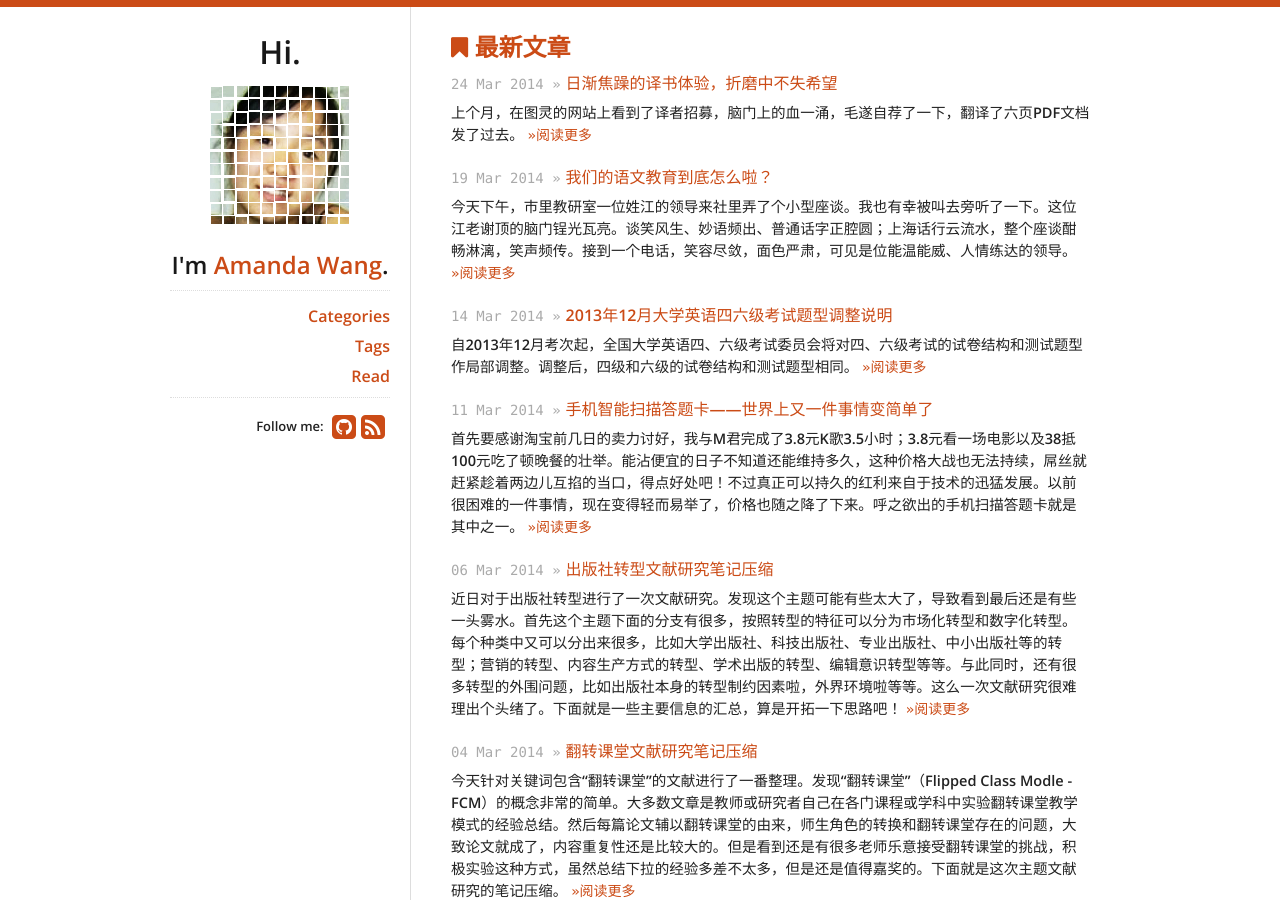
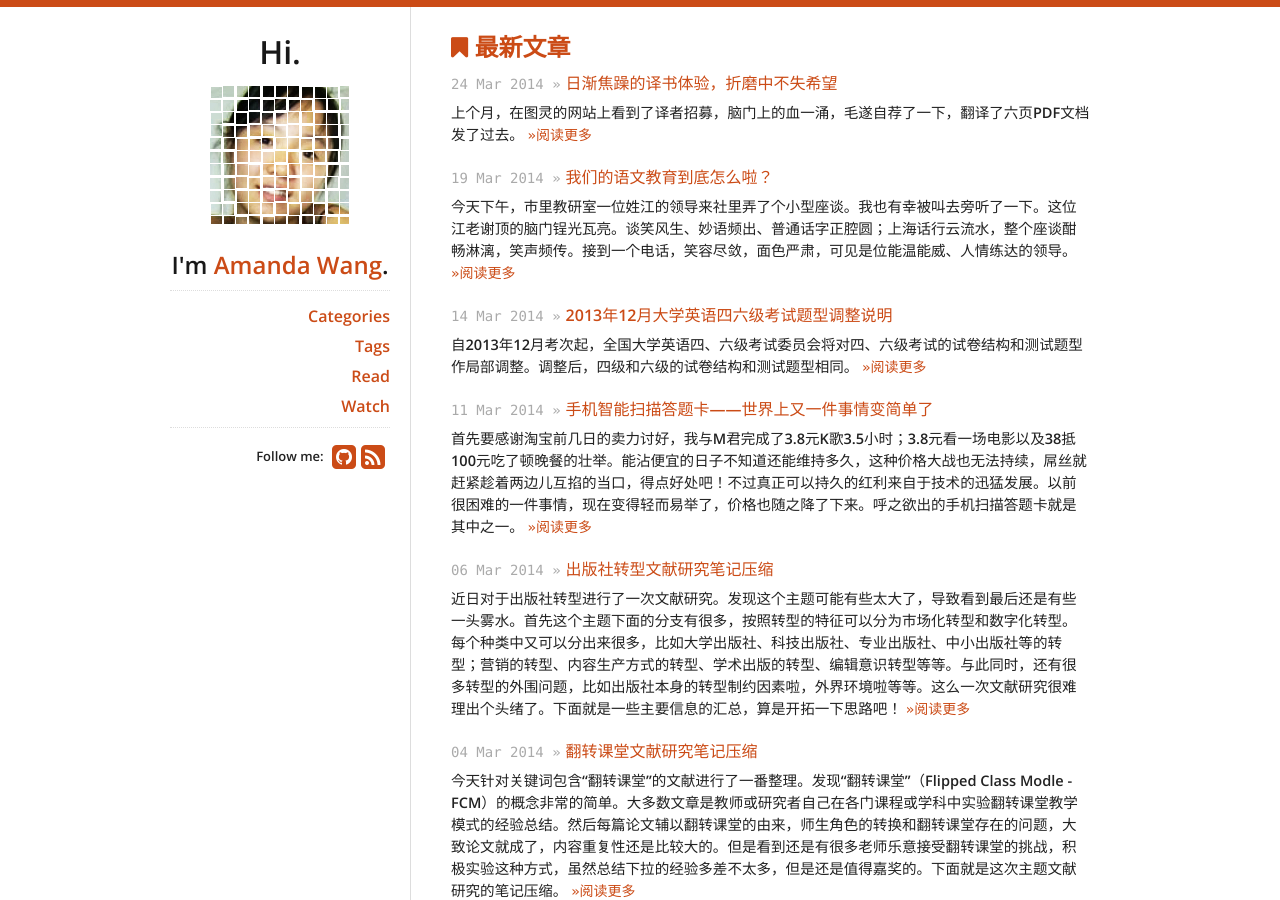
Before and after one commit to fantaghiro/fantaghiro.github.io, a Jekyll site: the page built from index.html, in a window 1280 px wide and 900 px high. Built offline with Jekyll 4.4.1, drawn with Linux system fonts in a browser that asks for light colours; nearby versions of some CDN libraries.

Commit message:
Update sidebar.html

```diff
--- a/_includes/sidebar.html
+++ b/_includes/sidebar.html
@@ -9,6 +9,7 @@
   <li><a href="/categories.html">Categories</a></li>
   <li><a href="/tags.html">Tags</a></li>
   <li><a href="/read.html">Read</a></li>
+  <li><a href="/watch.html">Watch</a></li>
   <hr/>
   <div>
     <div id="social">
```
